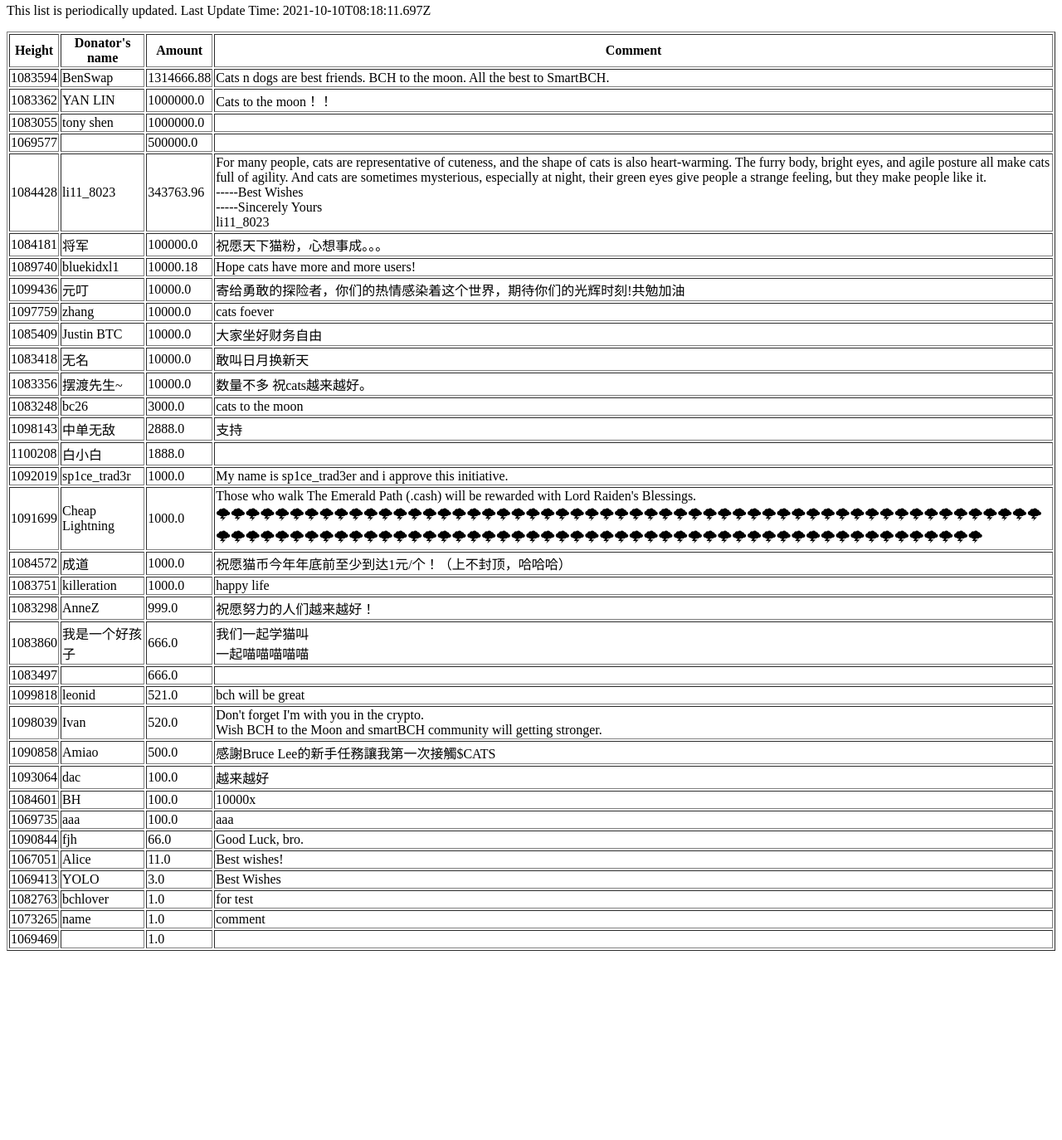
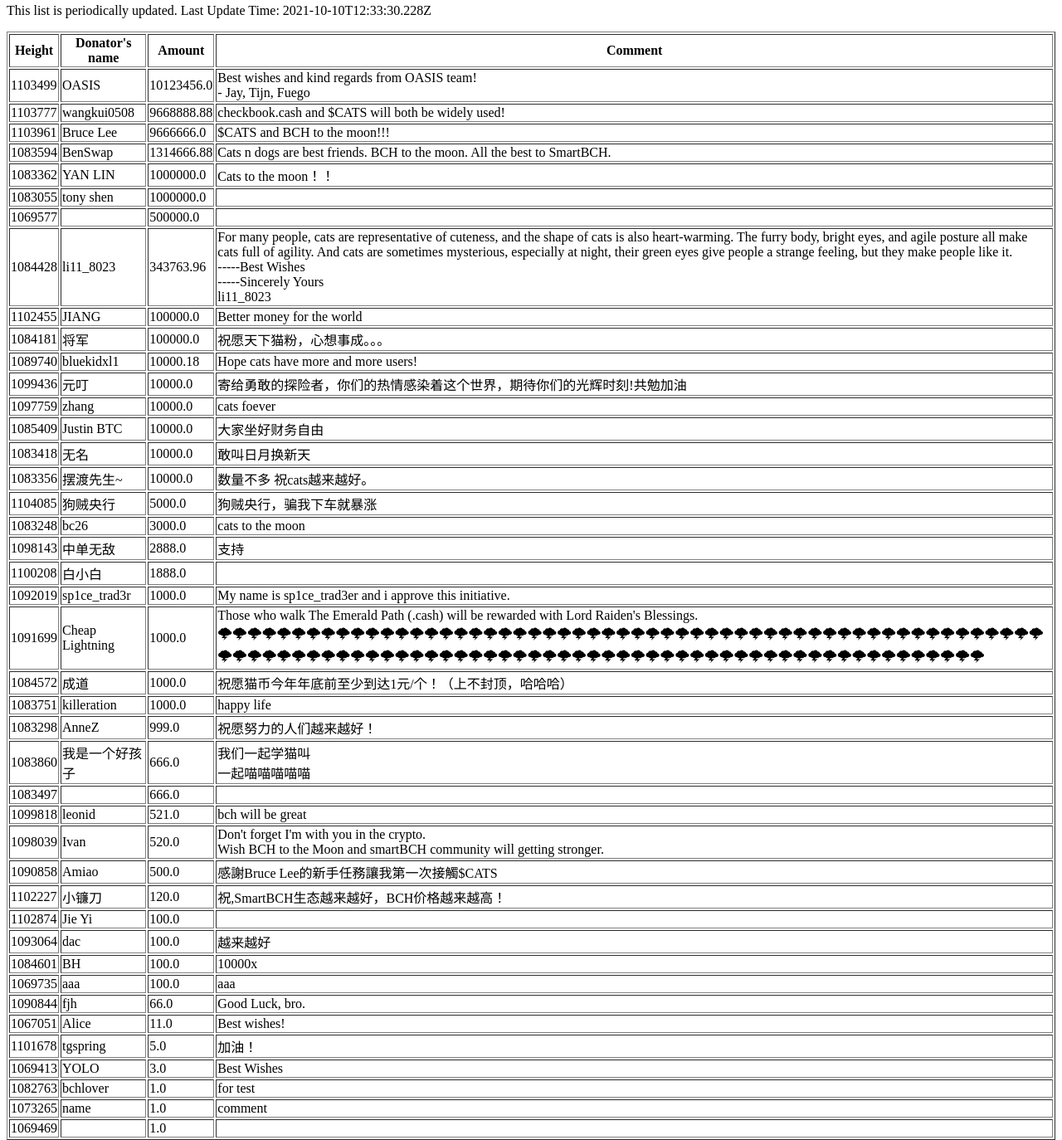
Before and after one commit to chequenetwork/chequenetwork.github.io, a plain HTML site: page donations.html in a window 1280 px wide. Shown: the part 38-1412 px from the top of the page at 83% size. Before the commit the page ends 1192 px from the top, so only its background shows below. Drawn offline with Linux system fonts and the light colour scheme.

Commit message:
Update donations.html

```diff
--- a/donations.html
+++ b/donations.html
@@ -1,7 +1,20 @@
 <html><body><p>Here is a list of all the donations to support the airdrop from checkbook.cash.</p>
-<p>This list is periodically updated. Last Update Time:&nbsp;2021-10-10T08:18:11.697Z</p>
+<p>This list is periodically updated. Last Update Time:&nbsp;2021-10-10T12:33:30.228Z</p>
 <table border=1>
 <tr><th>Height</th><th>Donator's name</th><th>Amount</th><th>Comment</th></tr>
+<tr><td>1103499</td>
+<td>OASIS</td>
+<td>10123456.0</td>
+<td><span style="white-space: pre-line">Best wishes and kind regards from OASIS team!
+- Jay, Tijn, Fuego</span></td></tr>
+<tr><td>1103777</td>
+<td>wangkui0508</td>
+<td>9668888.88</td>
+<td><span style="white-space: pre-line">checkbook.cash and $CATS will both be widely used!</span></td></tr>
+<tr><td>1103961</td>
+<td>Bruce Lee</td>
+<td>9666666.0</td>
+<td><span style="white-space: pre-line">$CATS and BCH to the moon!!!</span></td></tr>
 <tr><td>1083594</td>
 <td>BenSwap</td>
 <td>1314666.88</td>
@@ -25,6 +38,10 @@
                                    -----Best Wishes
                                    -----Sincerely Yours
                                       li11_8023</span></td></tr>
+<tr><td>1102455</td>
+<td>JIANG</td>
+<td>100000.0</td>
+<td><span style="white-space: pre-line">Better money for the world</span></td></tr>
 <tr><td>1084181</td>
 <td>将军</td>
 <td>100000.0</td>
@@ -53,6 +70,10 @@
 <td>摆渡先生~</td>
 <td>10000.0</td>
 <td><span style="white-space: pre-line">数量不多 祝cats越来越好。</span></td></tr>
+<tr><td>1104085</td>
+<td>狗贼央行</td>
+<td>5000.0</td>
+<td><span style="white-space: pre-line">狗贼央行，骗我下车就暴涨</span></td></tr>
 <tr><td>1083248</td>
 <td>bc26</td>
 <td>3000.0</td>
@@ -109,6 +130,14 @@ Wish BCH to the Moon and smartBCH community will getting stronger.</span></td></
 <td>500.0</td>
 <td><span style="white-space: pre-line">感謝Bruce Lee的新手任務讓我第一次接觸$CATS
 </span></td></tr>
+<tr><td>1102227</td>
+<td>小镰刀</td>
+<td>120.0</td>
+<td><span style="white-space: pre-line">祝,SmartBCH生态越来越好，BCH价格越来越高！</span></td></tr>
+<tr><td>1102874</td>
+<td>Jie Yi</td>
+<td>100.0</td>
+<td><span style="white-space: pre-line"></span></td></tr>
 <tr><td>1093064</td>
 <td>dac</td>
 <td>100.0</td>
@@ -129,6 +158,10 @@ Wish BCH to the Moon and smartBCH community will getting stronger.</span></td></
 <td>Alice</td>
 <td>11.0</td>
 <td><span style="white-space: pre-line">Best wishes!</span></td></tr>
+<tr><td>1101678</td>
+<td>tgspring</td>
+<td>5.0</td>
+<td><span style="white-space: pre-line">加油！</span></td></tr>
 <tr><td>1069413</td>
 <td>YOLO</td>
 <td>3.0</td>
```
